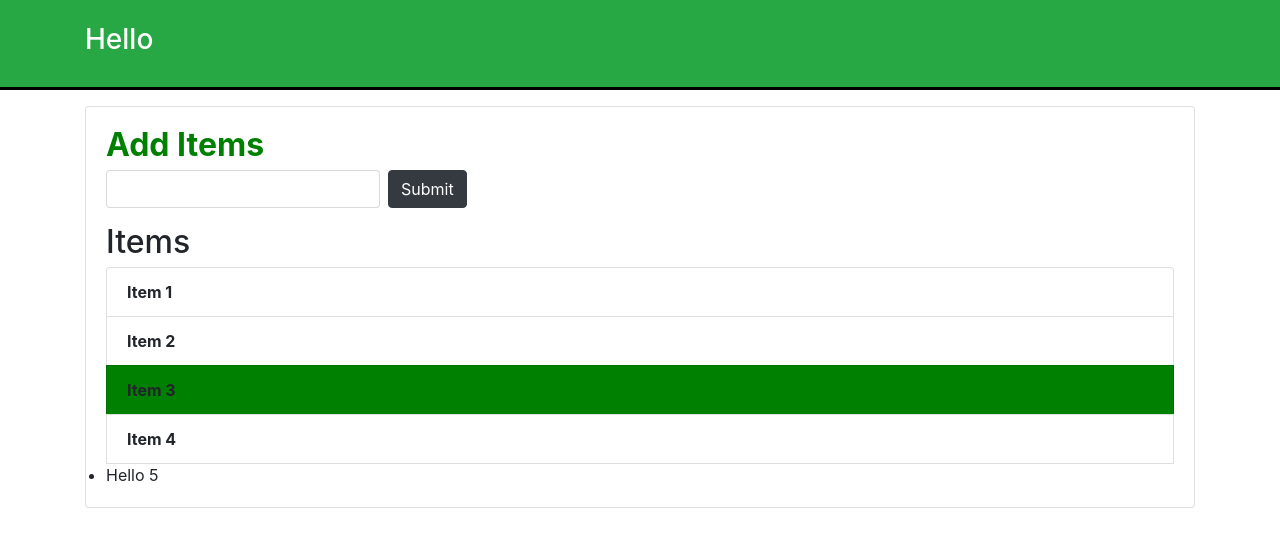
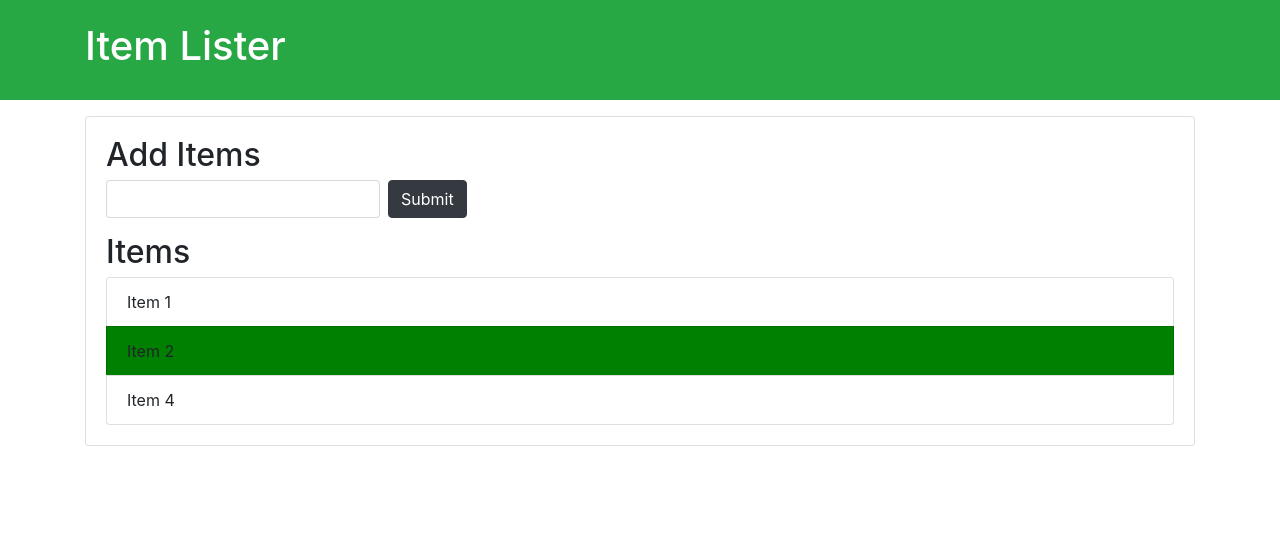
Before and after one commit to mithun-sp/domTutorial, a plain HTML site: page index.html in a window 1280 px wide. Drawn offline with nearby package versions, Linux system fonts and the light colour scheme.

Commit message:
Added querySelectorAll

```diff
--- a/dom.js
+++ b/dom.js
@@ -1,20 +1,34 @@
-let headerTitle = document.getElementById("header-title")
-let mainHeader = document.getElementById("main-header")
-let addItem = document.getElementById("add-item")
+// let headerTitle = document.getElementById("header-title")
+// let mainHeader = document.getElementById("main-header")
+// let addItem = document.getElementById("add-item")
 
-headerTitle.innerHTML = "<h3>Hello</h3>"
+// headerTitle.innerHTML = "<h3>Hello</h3>"
 
-mainHeader.style.borderBottom = "solid 3px #000"
+// mainHeader.style.borderBottom = "solid 3px #000"
 
-addItem.style.fontWeight= "bold"
-addItem.style.color = "green"
+// addItem.style.fontWeight= "bold"
+// addItem.style.color = "green"
 
-let items = document.getElementsByClassName("list-group-item")
-items[2].style.backgroundColor = "green"
+// let items = document.getElementsByClassName("list-group-item")
+// items[2].style.backgroundColor = "green"
 
-for(let i=0;i<items.length;i++){
-    items[i].style.fontWeight = "bold"
-}
+// for(let i=0;i<items.length;i++){
+//     items[i].style.fontWeight = "bold"
+// }
 
-let li = document.getElementsByTagName("li")
-li[4].innerText = "Hello 5"
+// let li = document.getElementsByTagName("li")
+// li[4].innerText = "Hello 5"
+
+//Query Selector
+let secondItem = document.querySelector(".list-group-item:nth-child(2)")
+secondItem.style.backgroundColor = "green"
+
+let thirdItem = document.querySelector(".list-group-item:nth-child(3)")
+thirdItem.style.display = "none"
+
+//Query Selectore All
+let titles = document.querySelectorAll(".title")
+console.log(titles)
+
+let odd = document.querySelectorAll(".li:nth-child(odd)")
+let even = document.querySelectorAll(".li:nth-child(even)")
--- a/index.html
+++ b/index.html
@@ -26,7 +26,7 @@
       <li class="list-group-item">Item 2</li>
       <li class="list-group-item">Item 3</li>
       <li class="list-group-item">Item 4</li>
-      <li>Item 5</li>
+      <!-- <li>Item 5</li> -->
     </ul>
    </div>
   </div>
```
